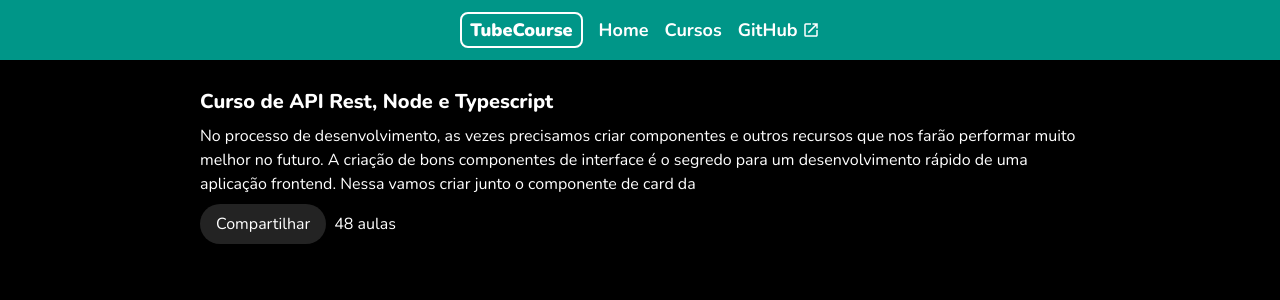
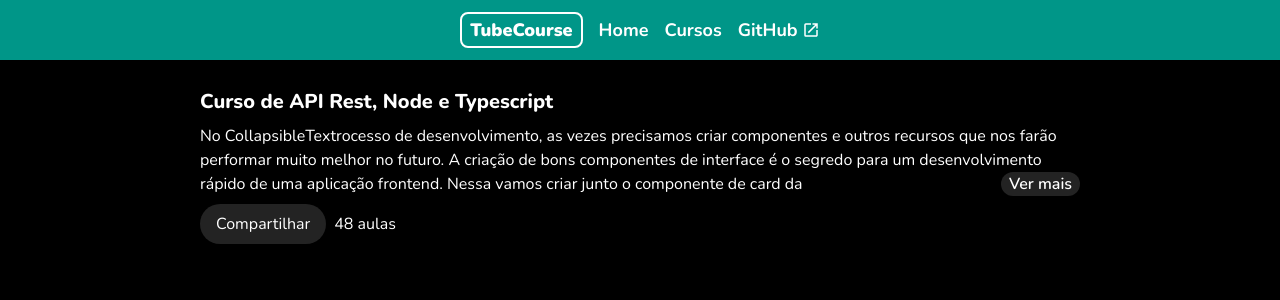
Before and after one commit to leozak/tubecourse, a Next.js app: page /cursos/123 in a window 1280 px wide. Shown: the top 300 px of the page. Built offline with nearby package versions, Linux system fonts and the light colour scheme.

Commit message:
feat: add collapsible text component

```diff
--- a/src/app/cursos/[id]/page.tsx
+++ b/src/app/cursos/[id]/page.tsx
@@ -21,7 +21,7 @@ export default async function PageCourseDetail({ params }: Props) {
 
   return (
     <main className="mt-8 flex justify-center">
-      <div className="w-full min-[880px]:max-w-220">
+      <div className="w-full min-[880px]:max-w-220 mx-4">
         <CourseHeader />
       </div>
     </main>
--- a/src/components/couse-header/CourseHeader.tsx
+++ b/src/components/couse-header/CourseHeader.tsx
@@ -1,16 +1,18 @@
+import { CollapsibleText } from "./components/CollapsibleText";
+
 export const CourseHeader = () => {
   return (
     <div className="flex flex-col gap-2">
       <h1 className="font-extrabold text-xl">
         Curso de API Rest, Node e Typescript
       </h1>
-      <p>
-        No processo de desenvolvimento, as vezes precisamos criar componentes e
-        outros recursos que nos farão performar muito melhor no futuro. A
-        criação de bons componentes de interface é o segredo para um
+      <CollapsibleText numberOfLinesWhenClosed={3}>
+        No CollapsibleTextrocesso de desenvolvimento, as vezes precisamos criar
+        componentes e outros recursos que nos farão performar muito melhor no
+        futuro. A criação de bons componentes de interface é o segredo para um
         desenvolvimento rápido de uma aplicação frontend. Nessa vamos criar
         junto o componente de card da
-      </p>
+      </CollapsibleText>
       <div className="flex gap-2 items-center">
         <button className="flex py-2 px-4 bg-paper rounded-full hover:cursor-pointer">
           Compartilhar
--- /dev/null
+++ b/src/components/couse-header/components/CollapsibleText.tsx
@@ -0,0 +1,38 @@
+"use client";
+
+import { useState } from "react";
+
+interface ICollapsibleTextProps {
+  numberOfLinesWhenClosed: number;
+  children: React.ReactNode;
+}
+
+export const CollapsibleText = ({
+  numberOfLinesWhenClosed,
+  children,
+}: ICollapsibleTextProps) => {
+  const [open, setOpen] = useState(false);
+
+  return (
+    <div className="flex flex-col items-end">
+      <p
+        data-open={open}
+        style={
+          {
+            "--number-of-lines-when-closed": numberOfLinesWhenClosed,
+          } as React.CSSProperties
+        }
+        className="data-[open=false]:line-clamp-(--number-of-lines-when-closed)"
+      >
+        {children}
+      </p>
+      <button
+        onClick={() => setOpen(!open)}
+        data-open={open}
+        className="rounded-full bg-paper px-2 font-semibold hover:cursor-pointer data-[open=false]:-mt-6"
+      >
+        {open ? "Ver menos" : "Ver mais"}
+      </button>
+    </div>
+  );
+};
```
